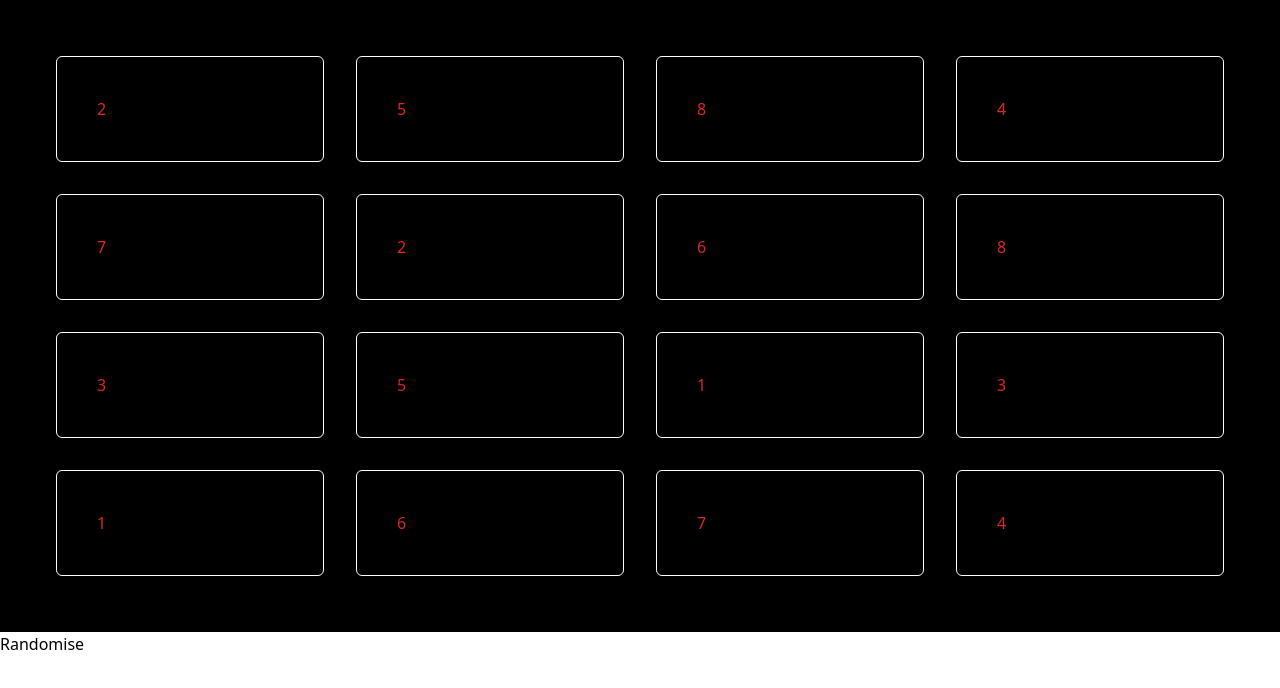
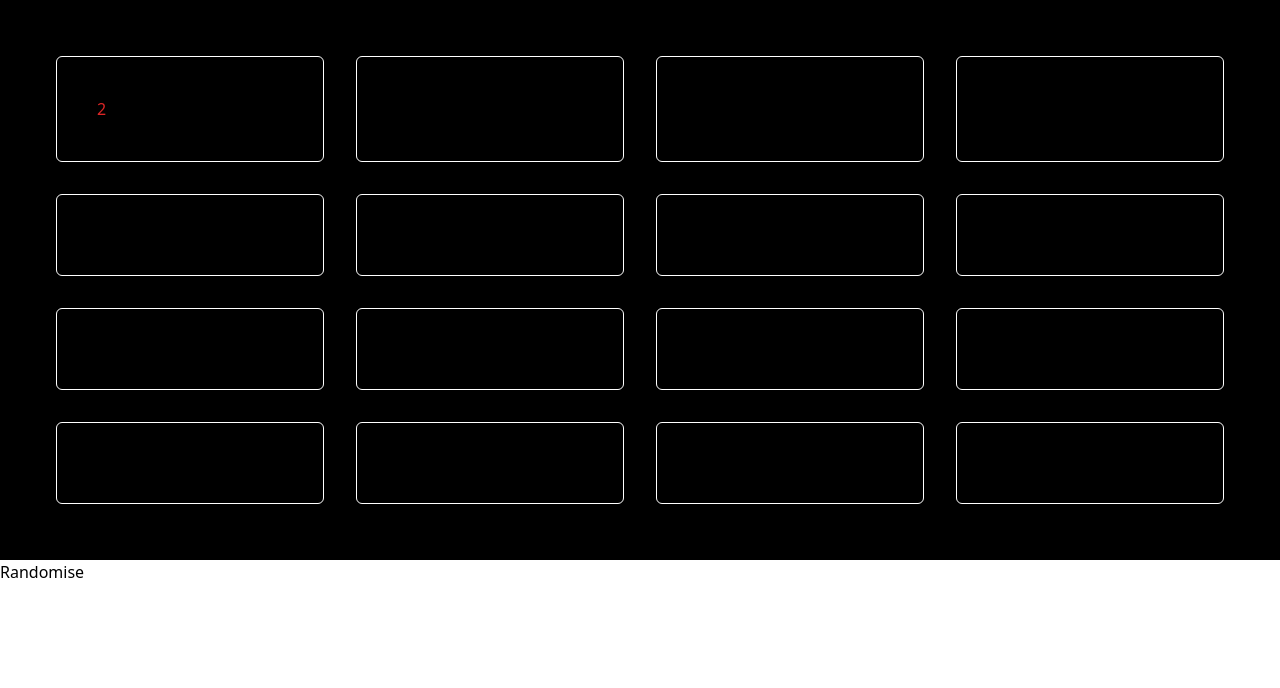
Before and after one commit to Jacobbidmead/snap-app, a Next.js app: page / in a window 1280 px wide. Both pictures are taken after a click on the element 190 px from the left and 97 px from the top of the page. Shown: the top 688 px of the page. Built offline with nearby package versions, Linux system fonts and the light colour scheme.

Commit message:
Adjusted handleShowCard function
Cards now show when clicked individually

```diff
--- a/pages/components/Game.tsx
+++ b/pages/components/Game.tsx
@@ -1,11 +1,12 @@
 import { useState, useEffect } from "react";
 
 const Game: React.FC = () => {
-  const [card, setCard] = useState(false);
+  const [card, setCard] = useState<number[]>([]);
   const [showIcons, setShowIcons] = useState<number[]>([]);
 
+  let icons: number[] = [1, 1, 2, 2, 3, 3, 4, 4, 5, 5, 6, 6, 7, 7, 8, 8];
+
   const randomIcons = () => {
-    let icons: number[] = [1, 1, 2, 2, 3, 3, 4, 4, 5, 5, 6, 6, 7, 7, 8, 8];
     for (let i = icons.length - 1; i > 0; i--) {
       const j = Math.floor(Math.random() * (i + 1));
       [icons[i], icons[j]] = [icons[j], icons[i]];
@@ -17,8 +18,12 @@ const Game: React.FC = () => {
     randomIcons();
   }, []);
 
-  const handleShowCard = () => {
-    setCard(true);
+  const handleShowCard = (index: number) => {
+    if (card.includes(index)) {
+      setCard((prev) => prev.filter((i) => i !== index));
+    } else {
+      setCard((prev) => [...prev, index]);
+    }
   };
 
   return (
@@ -29,9 +34,9 @@ const Game: React.FC = () => {
           <div
             className="p-10 text-red-600 border-white border-[1px] m-4 rounded-md cursor-pointer"
             key={index}
-            onClick={handleShowCard}
+            onClick={() => handleShowCard(index)}
           >
-            {card ? <div>{icon}</div> : null}
+            {card.includes(index) ? <div>{icon}</div> : null}
           </div>
         ))}
       </div>
```
